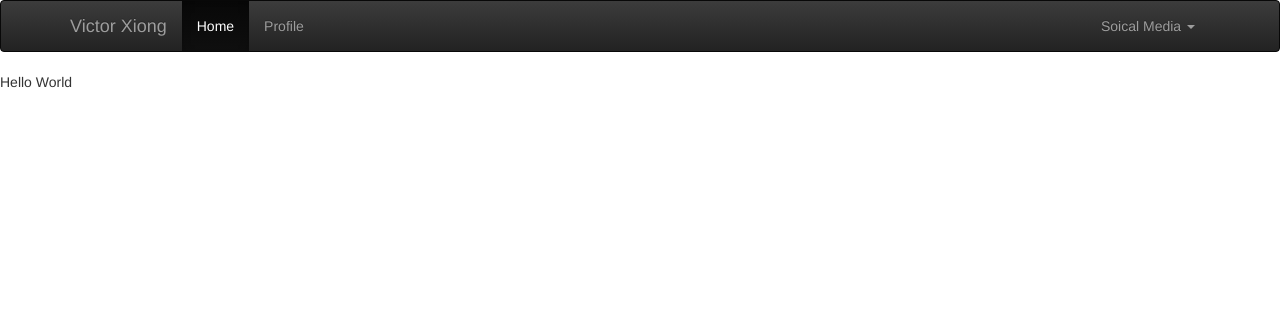
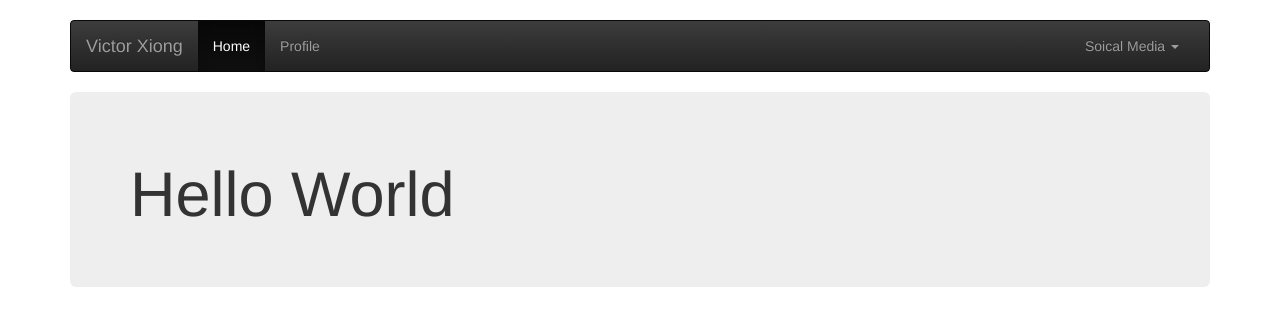
Before and after one commit to victor-xiong/victor-xiong.github.io, a plain HTML site: page index.html in a window 1280 px wide. Drawn offline with nearby package versions, Linux system fonts and the light colour scheme.

Commit message:
Add navbar.css

```diff
--- /dev/null
+++ b/css/navbar.css
@@ -0,0 +1,8 @@
+body {
+  padding-top: 20px;
+  padding-bottom: 20px;
+}
+
+.navbar {
+  margin-bottom: 20px;
+}
--- a/index.html
+++ b/index.html
@@ -13,12 +13,15 @@
   <link rel="stylesheet" href="https://maxcdn.bootstrapcdn.com/bootstrap/3.3.1/css/bootstrap-theme.min.css">
   <!-- Latest compiled and minified JavaScript -->
   <script src="https://maxcdn.bootstrapcdn.com/bootstrap/3.3.1/js/bootstrap.min.js"></script>
+
+  <link rel="stylesheet" href="css/navbar.css">
 </head>
 
 <body>
+  <div class="container">
     <!-- Navigation Bar -->
     <nav class="navbar navbar-inverse">
-    <div class="container">
+      <div class="container-fluid">
       <!-- Brand and toggle get grouped for better mobile display -->
         <div class="navbar-header">
           <button type="button" class="navbar-toggle collapsed" data-toggle="collapse" data-target="#bs-example-navbar-collapse-1">
@@ -52,7 +55,10 @@
       </div><!-- /.container-fluid -->
     </nav>
 
-  <div>Hello World</div>
+    <div class="jumbotron">
+      <h1>Hello World</h1>
+    </div>
+  </div>
 
   <!-- Google Analytics Code -->
   <script>
```
Lines whose indentation alone changed are shown as unchanged.
